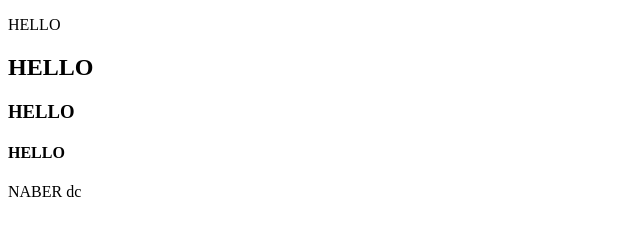
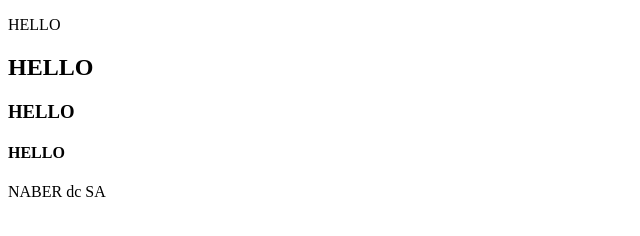
Before and after one commit to FadeMarsu/website, a plain HTML site: page index.html in a window 1280 px wide. Shown: the full height of the page, 0-640 px from the left. Drawn offline with Linux system fonts and the light colour scheme.

Commit message:
EDIT IN INDEX

```diff
--- a/index.html
+++ b/index.html
@@ -12,7 +12,7 @@
     <h3>HELLO</h3>
     <h4>HELLO</h4>
     <p>NABER
-        dc
+        dc SA
     </p>
 </body>
 <script src="index.js"></script>
```
